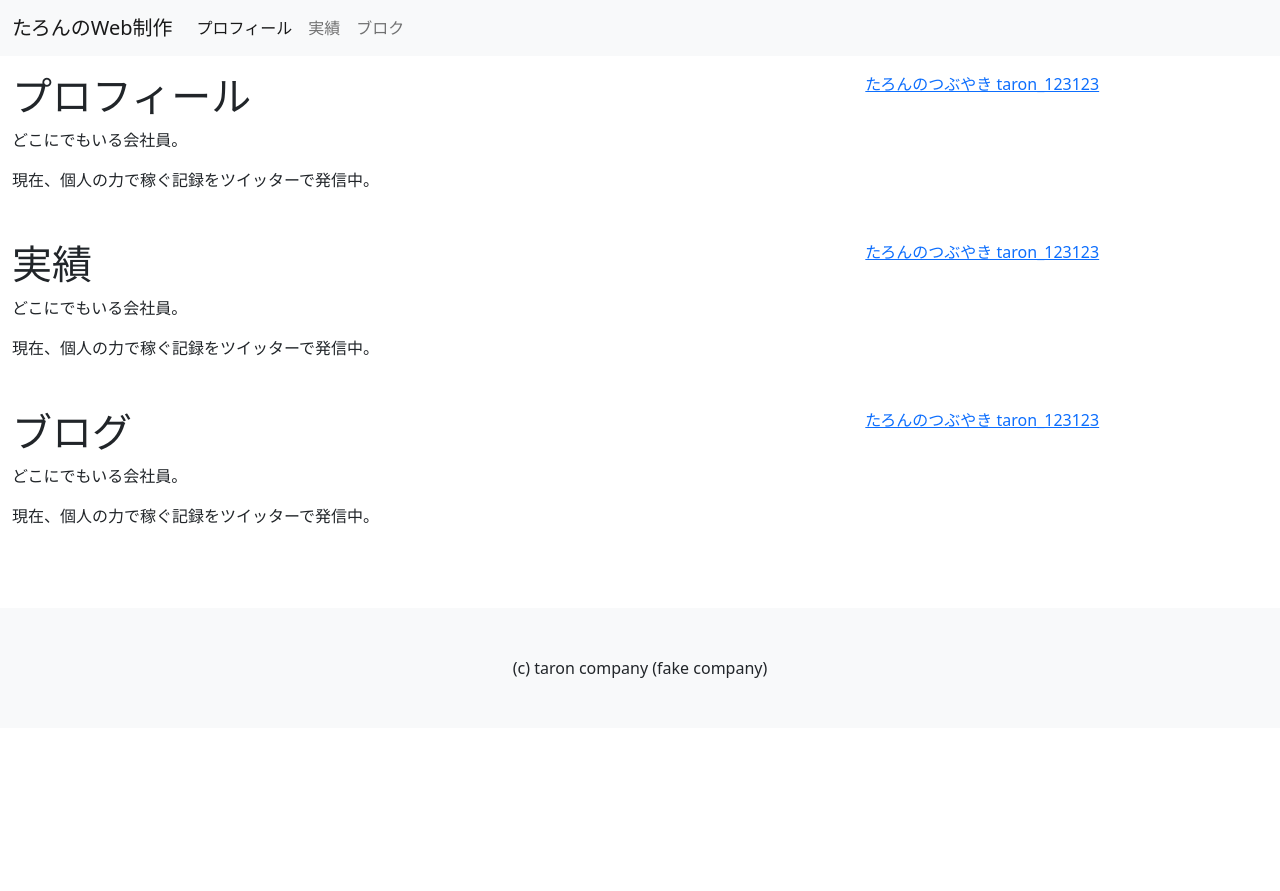
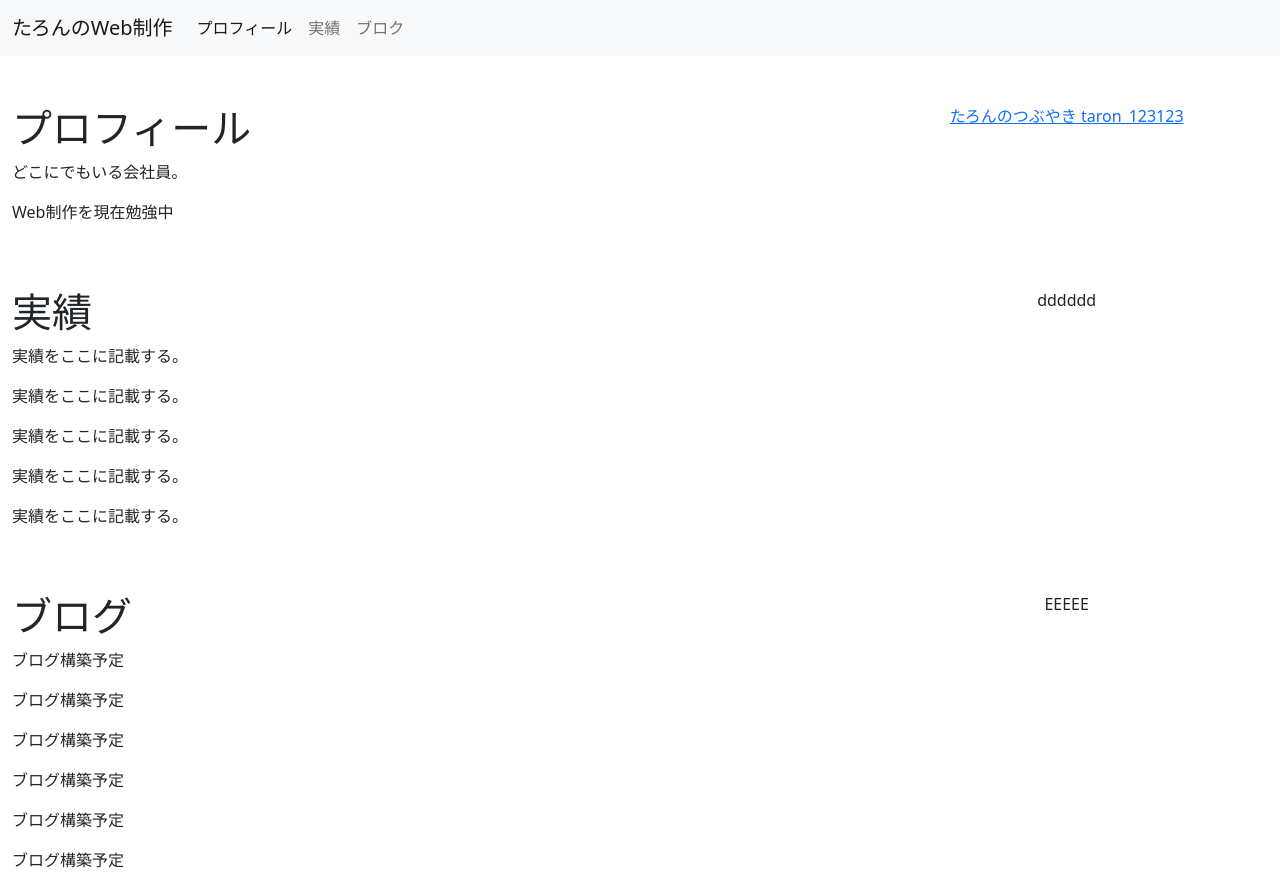
Before and after one commit to taron123123/taron123123.github.io, a plain HTML site: page index.html in a window 1280 px wide. Shown: the top 891 px of the page. Before the commit the page ends 800 px from the top, so only its background shows below. Drawn offline with nearby package versions, Linux system fonts and the light colour scheme.

Commit message:
Add files via upload

```diff
--- a/index.html
+++ b/index.html
@@ -1,5 +1,5 @@
 <!doctype html>
-<html lang="en">
+<html lang="ja">
   <head>
     <meta charset="utf-8">
     <meta name="viewport" content="width=device-width, initial-scale=1">
@@ -9,7 +9,7 @@
     <title>たろんのWeb制作</title>
   </head>
   <body>
-    <header>
+    <header class="sticky-top bg-transparent">
       <nav class="navbar navbar-expand-md navbar-light bg-light">
         <div class="container-fluid">
           <a class="navbar-brand" href="#">たろんのWeb制作</a>
@@ -36,45 +36,45 @@
 
 
 
-    <div class="container-fluid mt-3" id="profile">
+    <div class="container-fluid mt-5" id="profile">
       <div class="row">
         <div class="col-md-8">
           <h1 class="">プロフィール</h1>
           <p>どこにでもいる会社員。</p>
-          <p>現在、個人の力で稼ぐ記録をツイッターで発信中。</p>
+          <p>Web制作を現在勉強中</p>
         </div>
-        <div class="col-md-4 p-auto">
-            <a class="twitter-timeline" data-height="250" data-width="400" href="https://twitter.com/taron_123123?ref_src=twsrc%5Etfw">たろんのつぶやき taron_123123</a> <script async src="https://platform.twitter.com/widgets.js" charset="utf-8"></script>
+        <div class="col-md-4 d-flex justify-content-center">
+          <a class="twitter-timeline" data-height="250" data-width="400" href="https://twitter.com/taron_123123?ref_src=twsrc%5Etfw">たろんのつぶやき taron_123123</a> <script async src="https://platform.twitter.com/widgets.js" charset="utf-8"></script>
         </div>
-        </p>
       </div>
     </div>
 
-    <div class="container-fluid mt-3" id="work">
+    <div class="container-fluid mt-5" id="work">
       <div class="row">
         <div class="col-md-8">
           <h1 class="">実績</h1>
-          <p>どこにでもいる会社員。</p>
-          <p>現在、個人の力で稼ぐ記録をツイッターで発信中。</p>
+          <p>実績をここに記載する。</p>
+          <p>実績をここに記載する。</p>
+          <p>実績をここに記載する。</p>
+          <p>実績をここに記載する。</p>
+          <p>実績をここに記載する。</p>
         </div>
-        <div class="col-md-4 p-auto">
-            <a class="twitter-timeline" data-height="250" data-width="400" href="https://twitter.com/taron_123123?ref_src=twsrc%5Etfw">たろんのつぶやき taron_123123</a> <script async src="https://platform.twitter.com/widgets.js" charset="utf-8"></script>
-        </div>
-        </p>
+        <div class="col-md-4 d-flex justify-content-center">dddddd</div>
       </div>
     </div>
 
-    <div class="container-fluid mt-3" id="blog">
+    <div class="container-fluid mt-5" id="blog">
       <div class="row">
         <div class="col-md-8">
           <h1 class="">ブログ</h1>
-          <p>どこにでもいる会社員。</p>
-          <p>現在、個人の力で稼ぐ記録をツイッターで発信中。</p>
+          <p>ブログ構築予定</p>
+          <p>ブログ構築予定</p>
+          <p>ブログ構築予定</p>
+          <p>ブログ構築予定</p>
+          <p>ブログ構築予定</p>
+          <p>ブログ構築予定</p>
         </div>
-        <div class="col-md-4 p-auto">
-            <a class="twitter-timeline" data-height="250" data-width="400" href="https://twitter.com/taron_123123?ref_src=twsrc%5Etfw">たろんのつぶやき taron_123123</a> <script async src="https://platform.twitter.com/widgets.js" charset="utf-8"></script>
-        </div>
-        </p>
+        <div class="col-md-4 d-flex justify-content-center">EEEEE</div>
       </div>
     </div>
 
@@ -87,5 +87,21 @@
 
     <script src="https://cdn.jsdelivr.net/npm/bootstrap@5.0.1/dist/js/bootstrap.bundle.min.js" integrity="sha384-gtEjrD/SeCtmISkJkNUaaKMoLD0//ElJ19smozuHV6z3Iehds+3Ulb9Bn9Plx0x4" crossorigin="anonymous"></script>
 
+    <script>
+      {
+
+        let elements = document.getElementsByClassName( "nav-link" );
+        Array.prototype.forEach.call(elements, function (element) {
+
+            element.addEventListener('click', function() {
+              Array.prototype.forEach.call(elements, function (element) {
+                element.classList.remove("active");
+              });
+              element.classList.add("active");
+            }, false);
+        });
+      }
+    </script>
+
   </body>
 </html>
```
